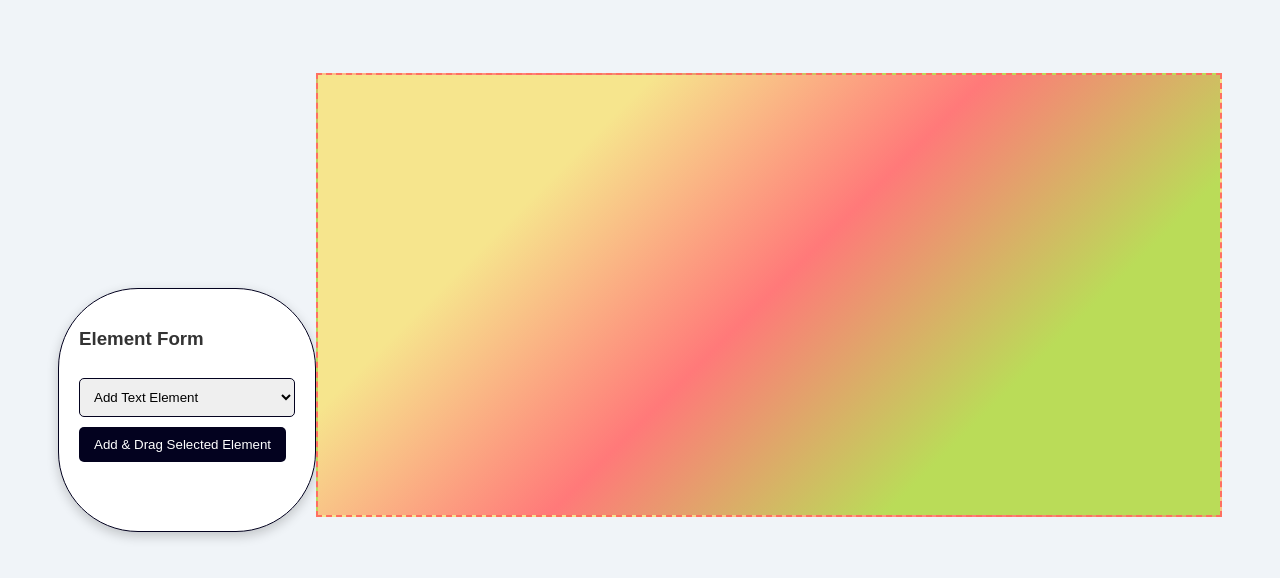
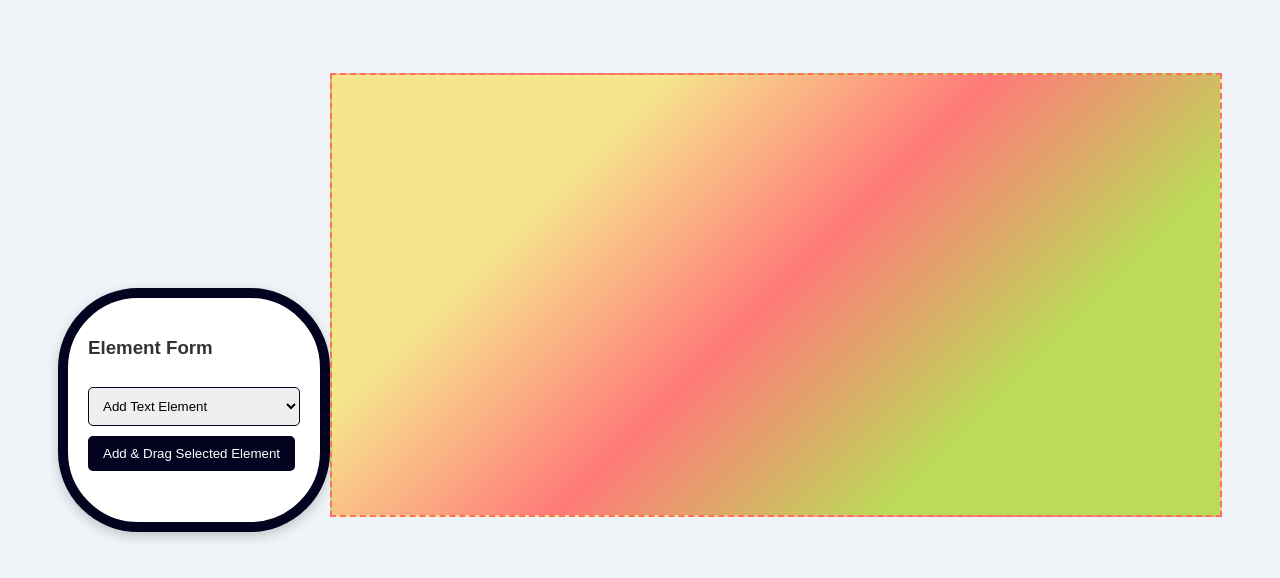
Before and after one commit to rupesh989/drag-drop-builder-rb, a React (Create React App) app: page / in a window 1280 px wide. Shown: the top 578 px of the page. Built offline with nearby package versions, Linux system fonts and the light colour scheme.

Commit message:
Update App.css

```diff
--- a/src/styles/App.css
+++ b/src/styles/App.css
@@ -16,7 +16,7 @@ body {
 .element-form {
   width: 25%;
   padding: 20px;
-  border: 1px solid #03021f;
+  border: 10px solid #03021f;
   background-color: #fff;
   box-shadow: 0 4px 12px rgba(0, 0, 0, 0.2);
   border-radius: 80px;
```
